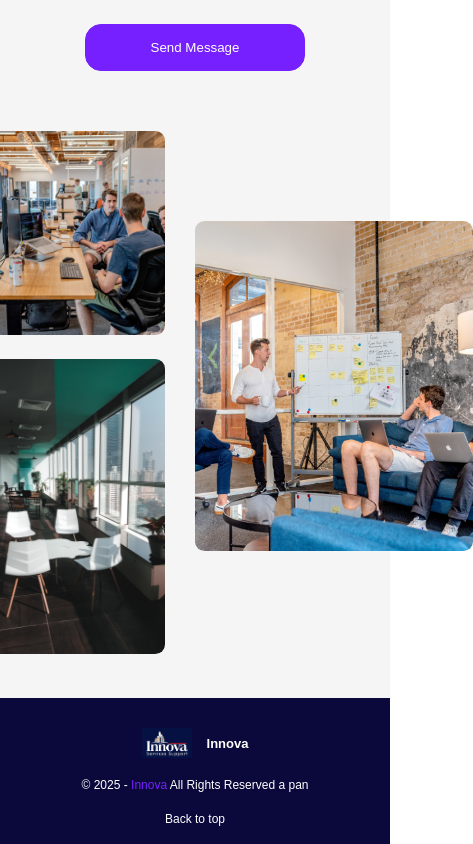
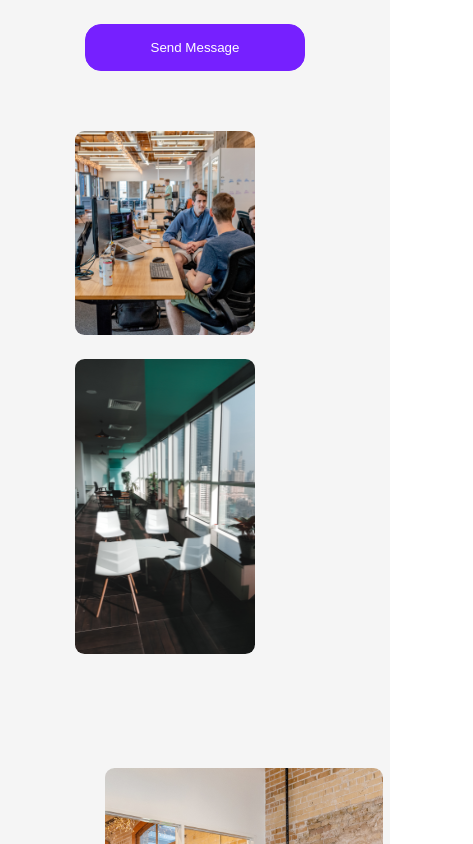
Before and after one commit to majopan/INNOVA-SERVICES-SUPPORT, a React (Create React App) app in the folder innova/: page / in a window 390 px wide. Shown: the part 8200-9044 px from the top of the page, 473 px wide, since content can reach past the window. Built offline with nearby package versions, Linux system fonts and the light colour scheme; a web font is replaced by a local one.

Commit message:
responcive funcional

```diff
--- a/innova/src/components/Sections/Contact.jsx
+++ b/innova/src/components/Sections/Contact.jsx
@@ -28,7 +28,7 @@ export default function Contact() {
                 <ButtonInput type="submit" value="Send Message" className="pointer animate radius8" style={{ maxWidth: "220px" }} />
               </SumbitWrapper>
             </div>
-            <div className="col-xs-12 col-sm-12 col-md-6 col-lg-6 flex">
+            <ImagesWrapper className="col-xs-12 col-sm-12 col-md-6 col-lg-6 flex">
               <div style={{ width: "50%" }} className="flexNullCenter flexColumn">
                 <ContactImgBox>
                   <img src={ContactImg1} alt="office" className="radius6" />
@@ -39,10 +39,10 @@ export default function Contact() {
               </div>
               <div style={{ width: "50%" }}>
                 <div style={{ marginTop: "100px" }}>
-                  <img src={ContactImg3} alt="office" className="radius6" />
+                  <img src={ContactImg3} alt="office" className="radius6 zz" />
                 </div>
               </div>
-            </div>
+            </ImagesWrapper>
           </div>
         </div>
       </div>
@@ -53,12 +53,14 @@ export default function Contact() {
 const Wrapper = styled.section`
   width: 100%;
 `;
+
 const HeaderInfo = styled.div`
   padding: 70px 0 30px 0;
   @media (max-width: 860px) {
     text-align: center;
   }
 `;
+
 const Form = styled.form`
   padding: 70px 0 30px 0;
   input,
@@ -79,6 +81,7 @@ const Form = styled.form`
     padding: 30px 0;
   }
 `;
+
 const ButtonInput = styled.input`
   border: 1px solid #7620ff;
   background-color: #7620ff;
@@ -95,14 +98,26 @@ const ButtonInput = styled.input`
     margin: 0 auto;
   }
 `;
+
 const ContactImgBox = styled.div`
   max-width: 180px;
   align-self: flex-end;
   margin: 10px 30px 10px 0;
 `;
+
 const SumbitWrapper = styled.div`
   @media (max-width: 991px) {
     width: 100%;
     margin-bottom: 50px;
   }
 `;
+
+const ImagesWrapper = styled.div`
+  display: flex;
+  flex-wrap: wrap;
+
+  @media (max-width: 768px) {
+    flex-direction: column; /* Alinea las imágenes de forma vertical en pantallas pequeñas */
+    align-items: center;
+  }
+`;
```
